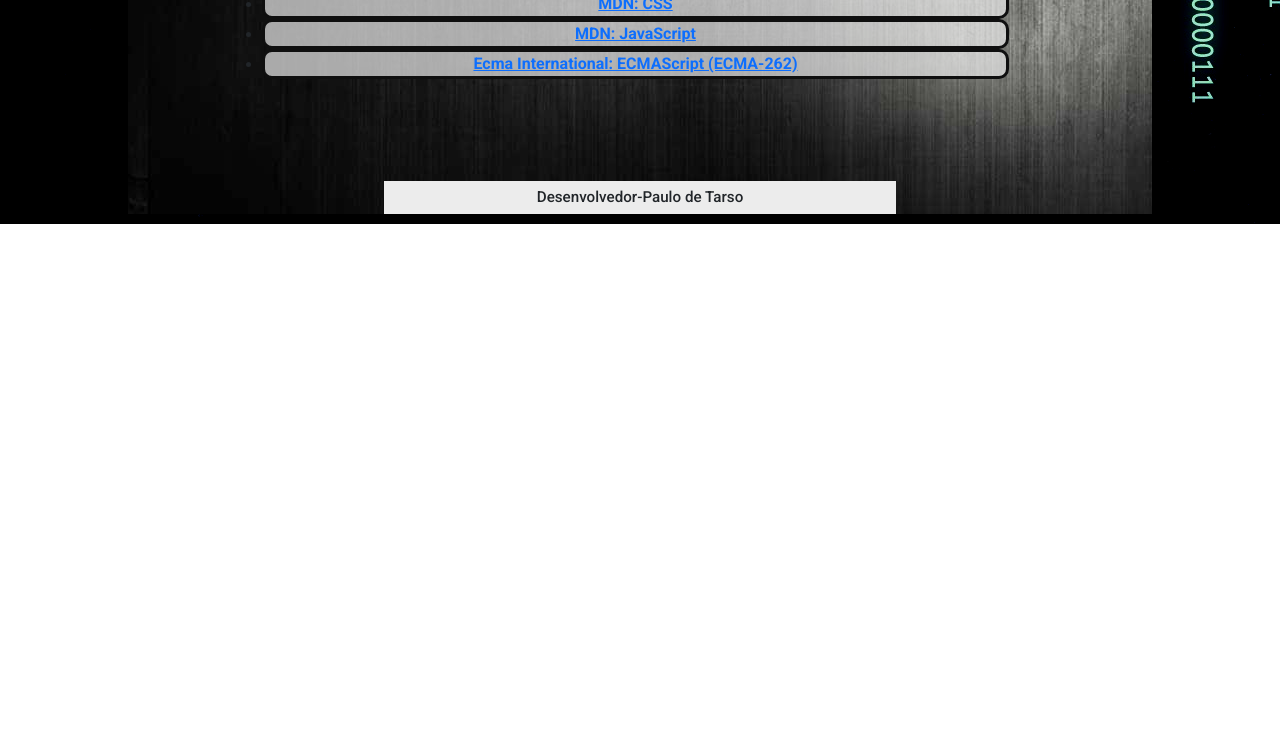
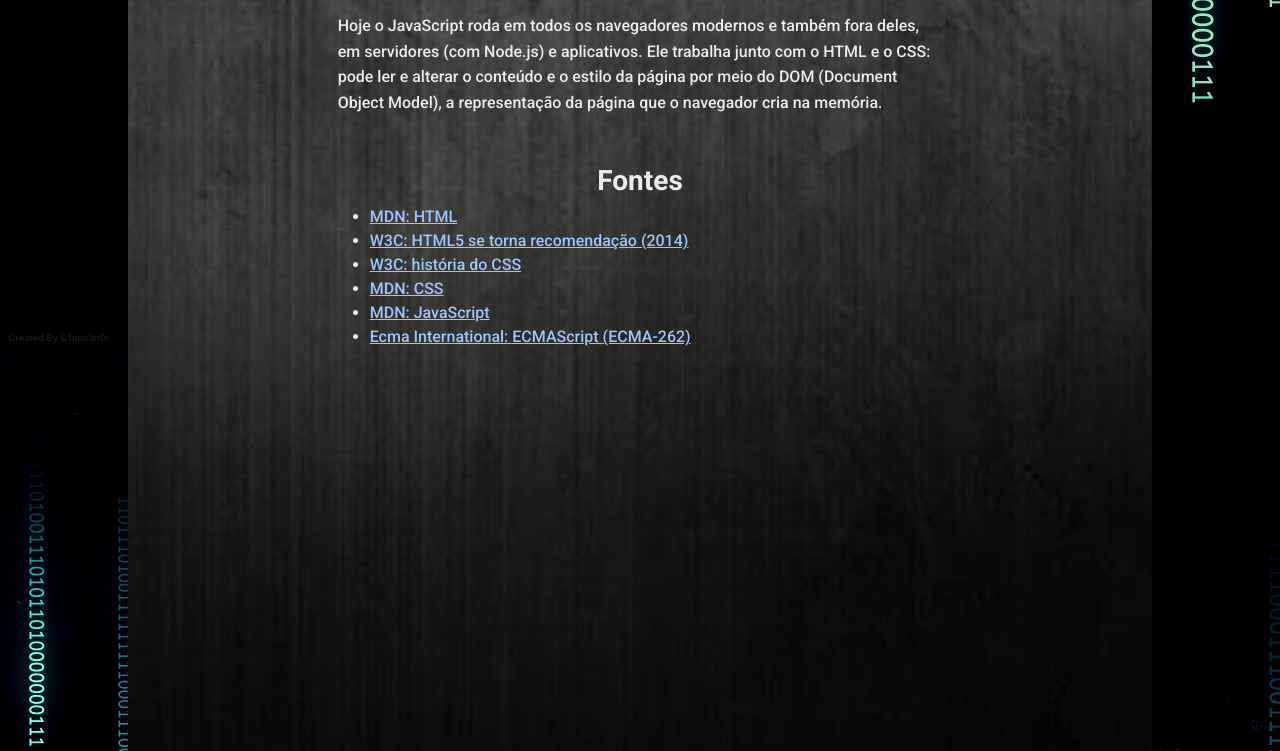
Before and after one commit to PauloBarboza93/Images-Carousel, a plain HTML site: page index.html in a window 1280 px wide. Shown: the part 2049-2800 px from the top of the page. Before the commit the page ends 2273 px from the top, so only its background shows below. Drawn offline with nearby package versions, Linux system fonts and the light colour scheme.

Commit message:
style: improve readability, section navigation and responsive layout

```diff
--- a/css/estilo.css
+++ b/css/estilo.css
@@ -1,88 +1,155 @@
-html {
+/* ===== Página ===== */
 
-    scroll-behavior: smooth;
+/* Rolagem suave ao clicar nos botões, só para quem não pediu "reduzir movimento" */
+@media (prefers-reduced-motion: no-preference) {
+    html {
+        scroll-behavior: smooth;
+    }
 }
 
 body {
+    background-color: #0b0b0b;
     background-image: url(../images/back-numeros.png);
-
+    font-family: 'Roboto', Arial, Helvetica, sans-serif;
 }
 
+/* Área central: o fundo cobre a altura toda, sem "corte" no meio da página */
 main {
+    width: 80%;
+    margin: 0 auto 10px;
+    background-color: #1b1b1b;
+    /* camada escura por cima da imagem, para o texto claro ter bom contraste */
+    background-image: linear-gradient(rgba(0, 0, 0, 0.55), rgba(0, 0, 0, 0.55)), url(../images/back-black2.jpg);
+    background-size: cover;
+    background-position: center top;
+}
 
-    width:80%;
-    margin:-1px auto 10px;
-    background-image: url(../images/back-black2.jpg);
+/* No celular, a área central ocupa a tela toda */
+@media (max-width: 767px) {
+    main {
+        width: 100%;
+    }
 
-    font-family:Arial, Helvetica, sans-serif
+    header {
+        width: 92%;
+    }
 }
 
 header {
-    float: center;
-    margin-left: 10%;
-    margin-right: 10%;
     width: 76%;
+    margin: 0 auto;
 }
 
-div.container {
-    width: 100%;
-}
-
-section.container {
-    width: 100%;
-}
-
-ul {
-    width: 100%;
-}
-
-li {
-    width: 100%;
-    background-color: rgba(236, 236, 236, 0.699);
-    border-style: solid;
-    border-radius: 10px;
-    border-color: rgb(15, 15, 15);
-
-}
-
-a {
-    font-family: 'Roboto', sans-serif;
-    font-weight: bold;
-}
-
-div.conteudo {
-     float: center;
-     margin:10% 10%;
-     width:76%;
-     text-align: center;
-}
-
-h1, h2, h3, p {
-    font-family: 'Roboto', sans-serif;
-    font-weight: bold;
-    text-align: center;
-    color: rgb(236, 236, 236);
-}
+/* ===== Carrossel ===== */
 
 div.carousel-inner {
-
     max-height: 550px;
 }
 
-@media (min-width:1170px) {
-
+@media (min-width: 1170px) {
     div.carousel-inner {
         max-height: 700px;
     }
 }
 
+/* ===== Menu (HTML5, CSS3, JavaScript) ===== */
+/* O estilo de "botão" vale só para o menu, não para outras listas da página */
+
+.nav-pills .nav-item {
+    background-color: rgba(236, 236, 236, 0.7);
+    border: 3px solid rgb(15, 15, 15);
+    border-radius: 10px;
+}
+
+.nav-pills .nav-link {
+    font-weight: 700;
+}
+
+/* ===== Conteúdo ===== */
+
+/* Largura de leitura confortável: cerca de 70 caracteres por linha */
+div.conteudo {
+    max-width: 70ch;
+    margin: 4rem auto;
+    padding: 0 1rem;
+    color: rgb(236, 236, 236);
+}
+
+div.conteudo h1,
+div.conteudo h2,
+div.conteudo h3 {
+    font-weight: 700;
+    text-align: center;
+    color: rgb(236, 236, 236);
+}
+
+div.conteudo h2 {
+    margin-top: 2.5rem;
+}
+
+div.conteudo p {
+    font-weight: 500;
+    line-height: 1.6;
+    text-align: left;
+}
+
+/* Código citado no texto: cor clara com bom contraste no fundo escuro */
+div.conteudo code {
+    color: #ffd27a;
+    background-color: rgba(0, 0, 0, 0.45);
+    padding: 0.1em 0.3em;
+    border-radius: 4px;
+}
+
+div.conteudo a {
+    color: #9ec5fe;
+}
+
+/* ===== Navegação pelas seções ===== */
+
+/* Folga no topo quando o botão leva até a seção */
+#html,
+#css,
+#javascript {
+    scroll-margin-top: 1rem;
+    padding-top: 1rem;
+}
+
+/* Espaço no fim da página: assim qualquer seção consegue chegar ao topo da tela,
+   mesmo em telas altas */
+#fontes {
+    min-height: 100vh;
+    padding-top: 2rem;
+}
+
+/* Destaque do título da seção escolhida pelo botão (:target) */
+:target > h3 {
+    background-color: rgba(158, 197, 254, 0.25);
+    border-radius: 8px;
+}
+
+@media (prefers-reduced-motion: no-preference) {
+    :target > h3 {
+        animation: destaque 2s ease-out;
+    }
+}
+
+@keyframes destaque {
+    from {
+        background-color: rgba(158, 197, 254, 0.8);
+    }
+    to {
+        background-color: rgba(158, 197, 254, 0.25);
+    }
+}
+
+/* ===== Rodapé ===== */
+
 footer {
-    font-family: 'Roboto', sans-serif;
-    clear:both;
-    width:50%;
-    margin:0 auto;
-    font-size:0.95em;
-    text-align:center;
-    background-color:#ECECEC;
-    padding:5px
+    width: 50%;
+    margin: 0 auto;
+    padding: 5px;
+    font-size: 0.95em;
+    text-align: center;
+    background-color: #ececec;
 }
--- a/index.html
+++ b/index.html
@@ -2,7 +2,6 @@
 <html lang="pt-br">
     <head>
         <meta charset="UTF-8">
-        <meta http-equiv="X-UA-Compatible" content="IE-edge">
         <meta name="viewport" content="width=device-width, initial-scale=1.0">
         <!-- Bootstrap 5.3 pelo CDN (jsDelivr) -->
         <link href="https://cdn.jsdelivr.net/npm/bootstrap@5.3.9/dist/css/bootstrap.min.css" rel="stylesheet" integrity="sha384-yEPZ7jP9S0QKiUQ0m3jjsO4ProIW7wvR9gXkI7JOGa2XVsw53Yke2bsdkBbjmmiX" crossorigin="anonymous">
@@ -102,7 +101,7 @@
                     <h3>Fontes</h3>
                     <ul>
                         <li><a href="https://developer.mozilla.org/pt-BR/docs/Web/HTML" target="_blank" rel="noopener">MDN: HTML</a></li>
-                        <li><a href="https://www.w3.org/press-releases/2014/html5/" target="_blank" rel="noopener">W3C: HTML5 se torna recomendação (2014)</a></li>
+                        <li><a href="https://www.w3.org/press-releases/2014/html5-rec/" target="_blank" rel="noopener">W3C: HTML5 se torna recomendação (2014)</a></li>
                         <li><a href="https://www.w3.org/Style/CSS20/history.html" target="_blank" rel="noopener">W3C: história do CSS</a></li>
                         <li><a href="https://developer.mozilla.org/pt-BR/docs/Web/CSS" target="_blank" rel="noopener">MDN: CSS</a></li>
                         <li><a href="https://developer.mozilla.org/pt-BR/docs/Web/JavaScript" target="_blank" rel="noopener">MDN: JavaScript</a></li>
@@ -111,7 +110,7 @@
                 </div>
             </div>
 
-            <footer>Desenvolvedor-Paulo de Tarso</footer>
+            <footer>Desenvolvido por Paulo Oliveira</footer>
         </main>
 
          <!-- JavaScript do Bootstrap 5.3 pelo CDN (não precisa de jQuery) -->
```
